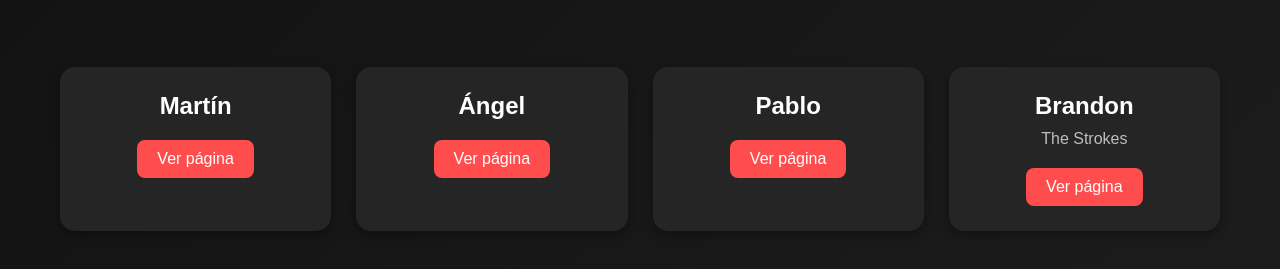
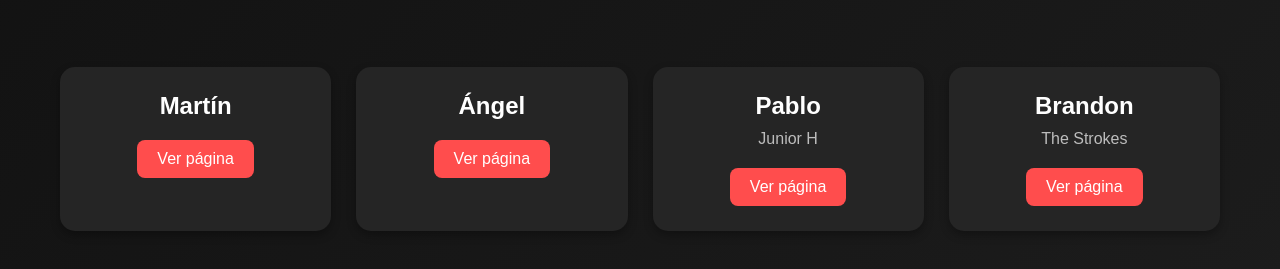
Before and after one commit to entBr/dificildeexplicar, a plain HTML site: page index.html in a window 1280 px wide. Shown: the part 139-408 px from the top of the page. Drawn offline with Linux system fonts and the light colour scheme.

Commit message:
Agregar pagina principal con enlaces

```diff
--- a/index.html
+++ b/index.html
@@ -115,7 +115,7 @@
 
             <div class="card">
                 <h2>Pablo</h2>
-                <p></p>
+                <p>Junior H</p>
                 <a href="pablo.html" class="btn">Ver página</a>
             </div>
 
```
